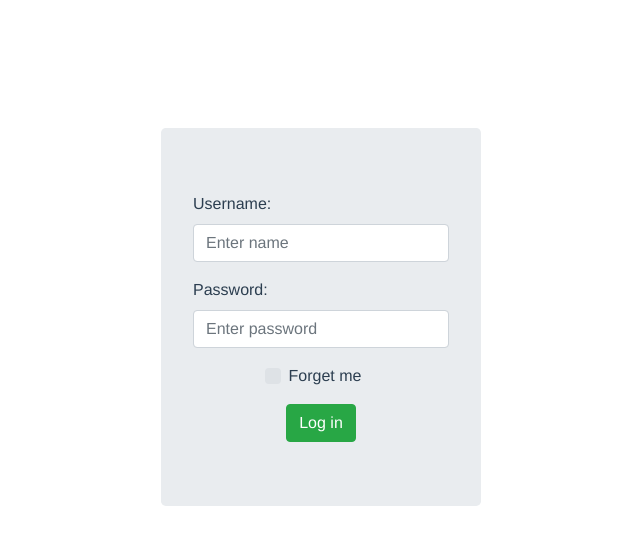
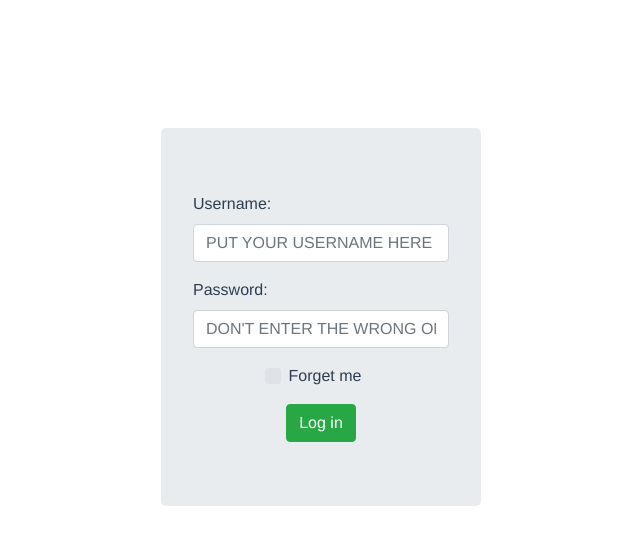
Before and after one commit to austinloveless/gvideos-client, a Vue app: page /#/ in a window 1280 px wide. Shown: the top 544 px of the page, without its empty margins (319-959 px from the left). Built offline with nearby package versions, Linux system fonts and the light colour scheme.

Commit message:
new form styles

```diff
--- a/src/components/Auth.vue
+++ b/src/components/Auth.vue
@@ -10,7 +10,7 @@
                       type="text"
                       v-model="form.name"
                       required
-                      placeholder="Enter name">
+                      placeholder="PUT YOUR USERNAME HERE">
         </b-form-input>
 
       </b-form-group>
@@ -21,7 +21,7 @@
                       type="text"
                       v-model="form.password"
                       required
-                      placeholder="Enter password">
+                      placeholder="DON'T ENTER THE WRONG ONE">
         </b-form-input>
 
       </b-form-group>
```
